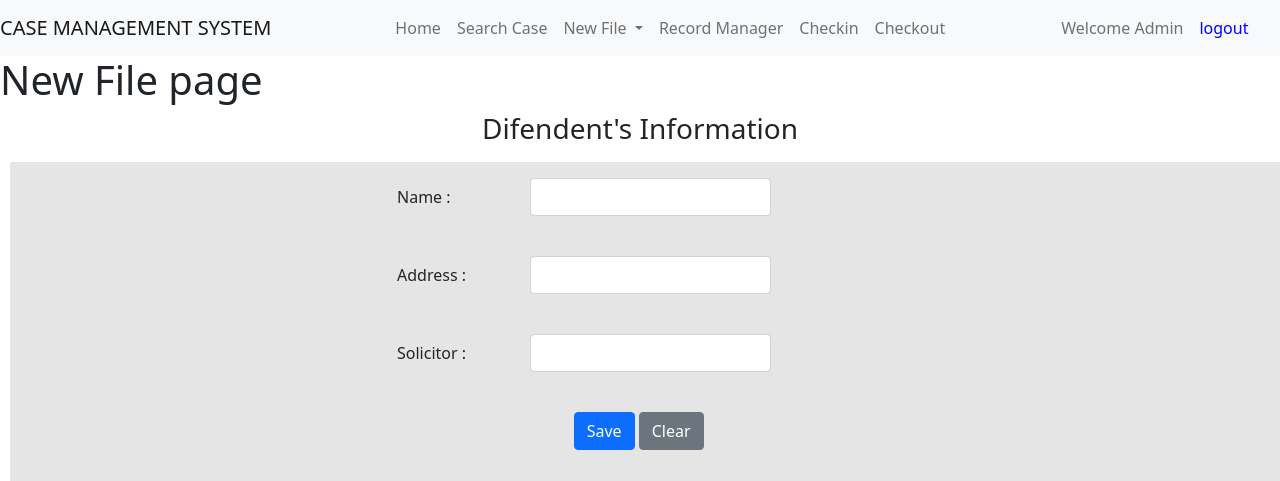
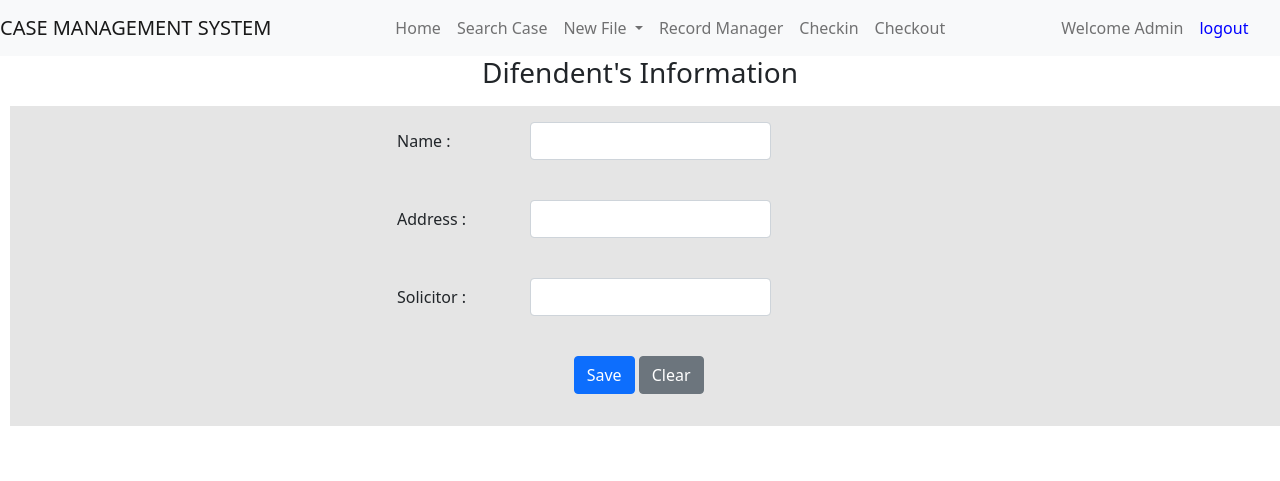
Before and after one commit to SachiniPinnaduwa/Case-management-System, a PHP site: the page made by difendent'sInformation.php in a window 1280 px wide. Shown: the top 481 px of the page. Run offline with PHP 8.4, Linux system fonts and the light colour scheme; a user stored in the database is signed in.

Commit message:
Update difendent'sInformation.php

```diff
--- a/difendent'sInformation.php
+++ b/difendent'sInformation.php
@@ -14,7 +14,7 @@
       ?>
 
 
-    <h1>New File page</h1>
+
     <section class="difendent's-form">
       <div class="text-center">
           <h3>Difendent's Information</h3>
```
